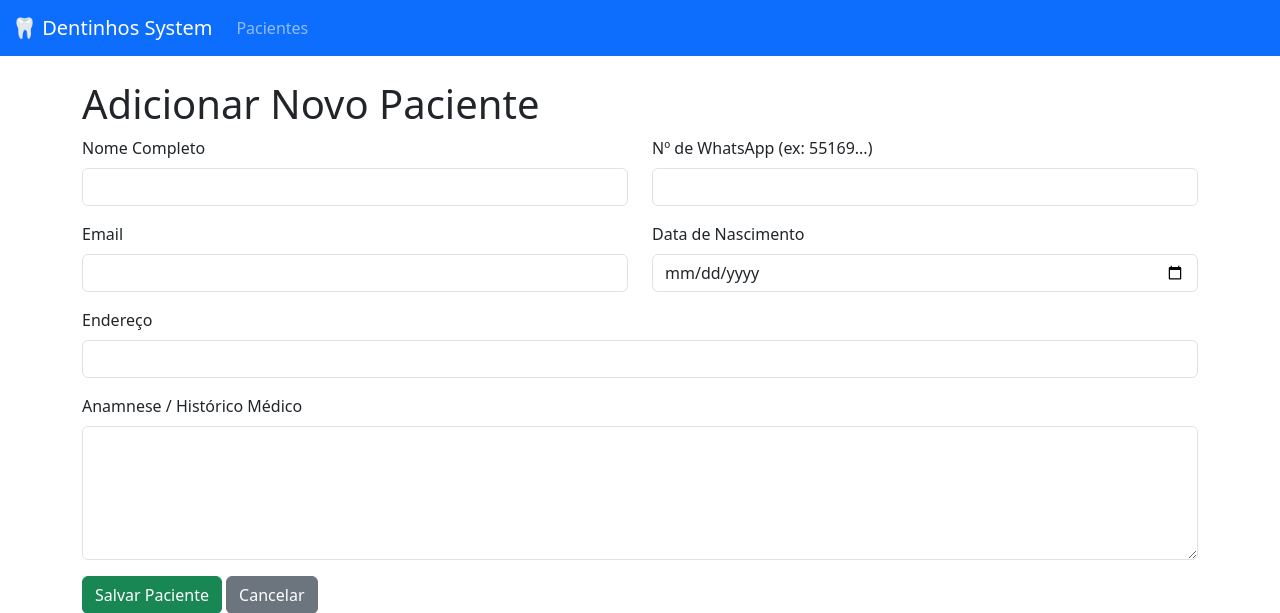
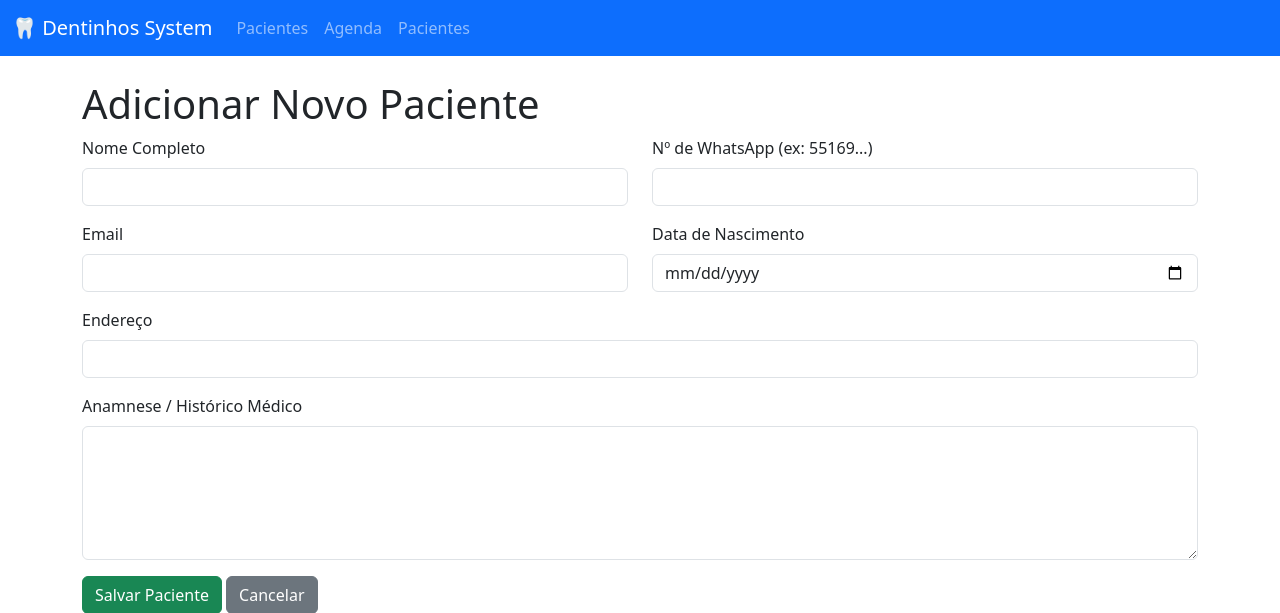
Before and after one commit to dentinhosdeleiteodontologia/dentinhos-whatsapp-bote, a Flask app: page /system/pacientes/novo in a window 1280 px wide. Shown: the top 613 px of the page. Run offline with Flask 3, Linux system fonts and the light colour scheme; a user stored in the database is signed in.

Commit message:
layout.html

```diff
--- a/src/templates/layout.html
+++ b/src/templates/layout.html
@@ -15,6 +15,11 @@
         </button>
         <div class="collapse navbar-collapse" id="navbarNav">
           <ul class="navbar-nav">
+            <ul class="navbar-nav">
+  <li class="nav-item"><a class="nav-link" href="{{ url_for('system.list_patients') }}">Pacientes</a></li>
+  <li class="nav-item"><a class="nav-link" href="{{ url_for('system.schedule') }}">Agenda</a></li> <!-- NOVA LINHA -->
+</ul>
+
             <li class="nav-item"><a class="nav-link" href="{{ url_for('system.list_patients' ) }}">Pacientes</a></li>
           </ul>
         </div>
```
